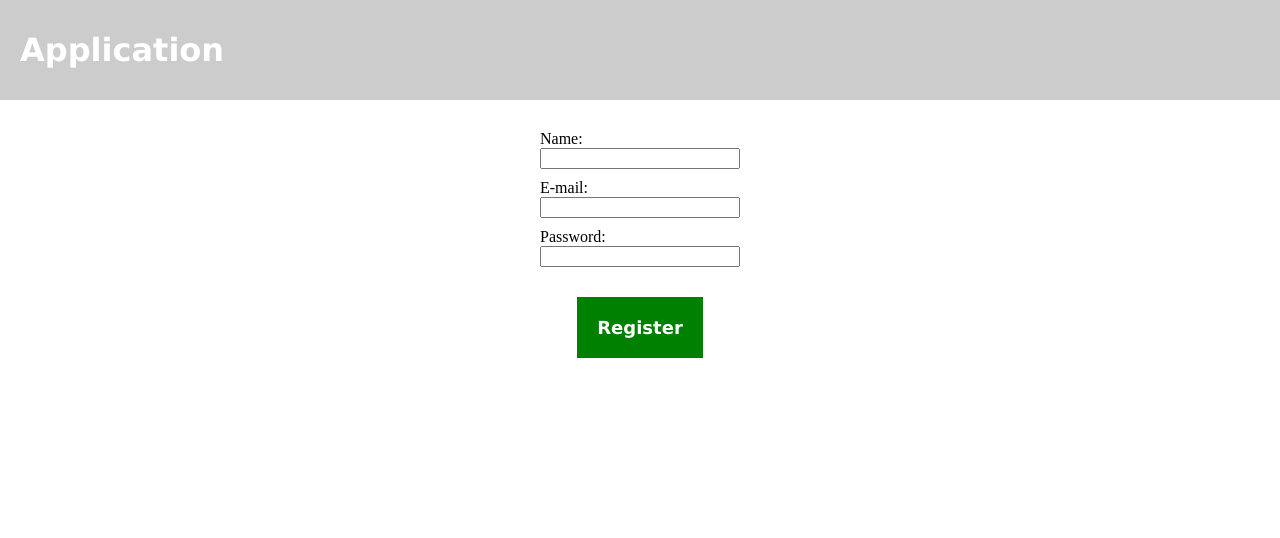
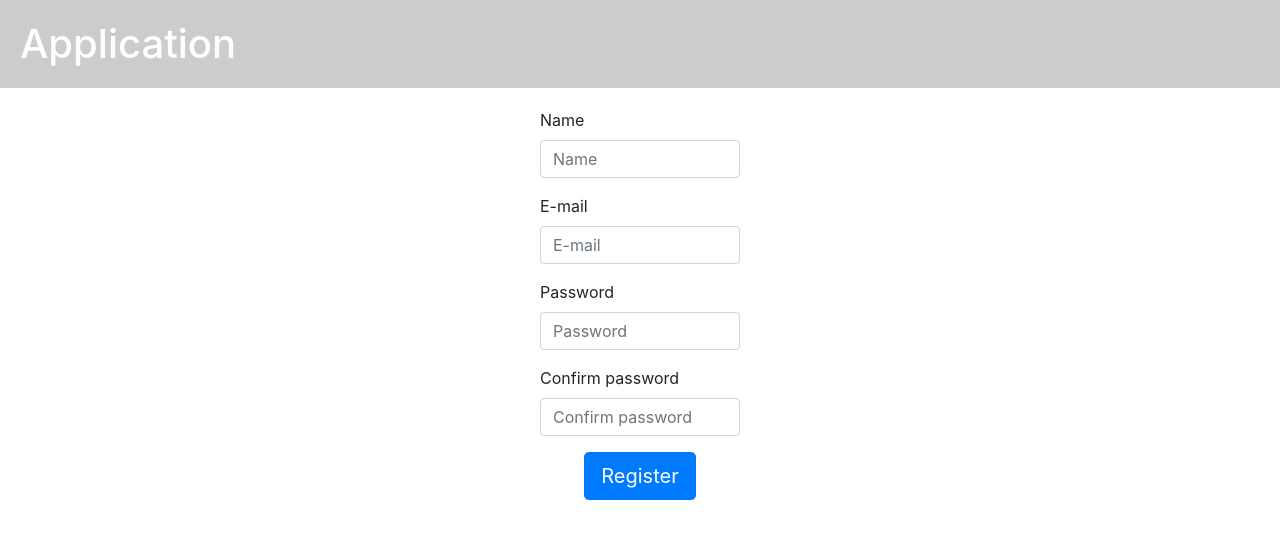
Before and after one commit to ritualcode/application, a website: page index.html in a window 1280 px wide. Both pictures are taken after a click on the link "Register". Drawn offline with nearby package versions, Linux system fonts and the light colour scheme.

Commit message:
Application 24 April

```diff
--- a/css/style.css
+++ b/css/style.css
@@ -6,38 +6,21 @@ body, h1 {
 	padding: 0;
 }
 .header {
-	height: 100px;
 	padding: 20px;
 	background: #ccc;
 	color: #fff;
-	font-family: Verdana;
-	line-height: 60px;
 }
 .main {
 	text-align: center;
 	padding: 20px;
 }
-.greenLink {
-	display: inline-block;
-	padding: 20px;
-	margin: 20px;
-	font: bold 18px Verdana;
-	text-decoration: none;
-	color: #fff;
-	background: green;
-	border: none;
-	cursor: pointer;
-}
 
 /*forms*/
-input {
-	width: 100%;
-}
-.formGroup {
-	margin: 10px 0;
-	text-align: left;
-}
 #registerForm, #loginForm {
 	width: 200px;
 	margin: 0  auto;
+	text-align: center;
 }
+.form-group {
+	text-align: left;
+}
--- a/index.html
+++ b/index.html
@@ -2,7 +2,7 @@
 <html>
     <head>
         <meta charset="utf-8">
-
+        <link rel="stylesheet" href="bower_components/bootstrap/dist/css/bootstrap.min.css">
         <link rel="stylesheet" href="css/style.css">
     	<title></title>
     </head>
@@ -11,7 +11,8 @@
 		<div class="header">
 			<h1>Application</h1>
 		</div>
-		<div class="main">
+
+        <div class="main">
 		</div>
 
 		<script src="https://ajax.googleapis.com/ajax/libs/jquery/2.1.3/jquery.min.js"></script>
--- a/register.html
+++ b/register.html
@@ -1,15 +1,27 @@
 <form id="registerForm">
-	<div class="formGroup">
-		<label for="name">Name:</label><br />
-		<input type="text" id="name">
+	<div class="form-group name-group has-feedback">
+		<label for="name">Name</label>
+		<input type="text" id="name" class="form-control" placeholder="Name">
+		<span class="name-icon glyphicon form-control-feedback"></span>
+		<span class="name-message"></span>
 	</div>
-	<div class="formGroup">
-		<label for="email">E-mail:</label><br />
-		<input type="text" id="email">
+	<div class="form-group email-group has-feedback">
+		<label for="email">E-mail</label>
+		<input type="email" id="email" class="form-control" placeholder="E-mail">
+		<span class="email-icon glyphicon form-control-feedback"></span>
+		<span class="email-message"></span>
 	</div>
-	<div class="formGroup">
-		<label for="email">Password:</label><br />
-		<input type="text" id="password">
+	<div class="form-group password-group has-feedback">
+		<label for="password">Password</label>
+		<input type="password" id="password" class="form-control" placeholder="Password">
+		<span class="password-icon glyphicon form-control-feedback"></span>
+		<span class="password-message"></span>
 	</div>
-	<button type="submit" href="start.html" data-url="start" class="routLink greenLink">Register</button>
+	<div class="form-group confirm-password-group has-feedback">
+		<label for="password">Confirm password</label>
+		<input type="password" id="confirm-password" class="form-control" placeholder="Confirm password">
+		<span class="confirm-password-icon glyphicon form-control-feedback"></span>
+		<span class="confirm-password-message"></span>
+	</div>
+	<a class="btn btn-primary btn-lg">Register</a>
 </form>
--- a/start.html
+++ b/start.html
@@ -1,2 +1,2 @@
-<a href="#register" class="routLink greenLink">Register</a>
-<a href="#login" class="routLink greenLink">Login</a>
+<a href="#register" class="btn btn-primary btn-lg">Register</a>
+<a href="#login" class="btn btn-primary btn-lg">Login</a>
```
Also changed, not shown: bower.json (added, +20 -0 lines), login.html (+7 -7 lines), 1 other file.
